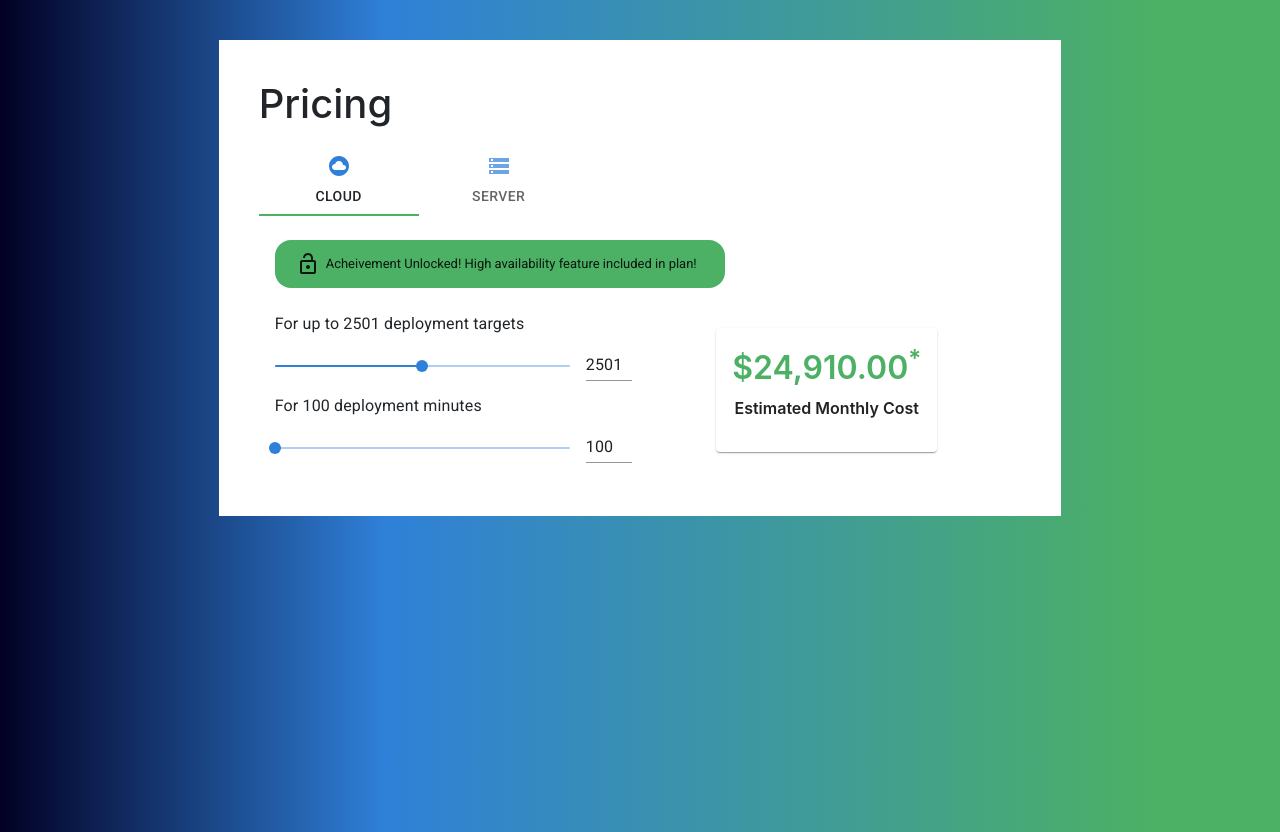
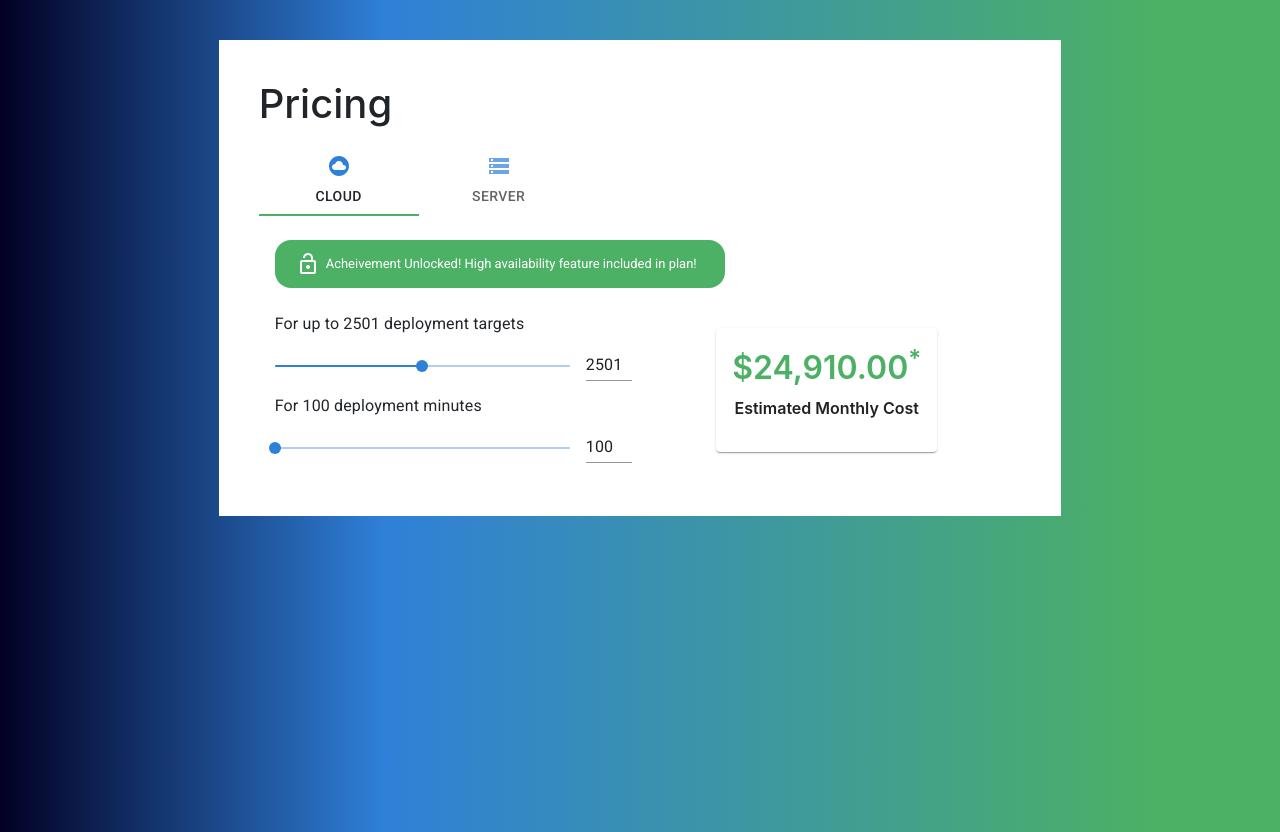
Before and after one commit to neilbo/octpus-design-react, a React (Create React App) app: page / in a window 1280 px wide. Both pictures are taken after a click on the element 422 px from the left and 366 px from the top of the page. Built offline with nearby package versions, Linux system fonts and the light colour scheme.

Commit message:
Try emotion instead of css module

```diff
--- a/package.json
+++ b/package.json
@@ -3,6 +3,7 @@
   "version": "0.1.0",
   "private": true,
   "dependencies": {
+    "@emotion/css": "^11.1.3",
     "@material-ui/core": "^4.11.2",
     "@material-ui/icons": "^4.11.2",
     "@testing-library/jest-dom": "^4.2.4",
--- a/src/pages/pricing/components/HighAvailability.module.scss
+++ /dev/null
@@ -1,8 +0,0 @@
-.ha_chip {
-    padding: 24px 16px !important;
-    // TODO :: find a better way to do this - remove !important
-}
-
-.icon {
-    // TODO :: find a better way to do this - remove !important
-}
--- a/src/pages/pricing/components/HighAvailabilityInfo.tsx
+++ b/src/pages/pricing/components/HighAvailabilityInfo.tsx
@@ -2,21 +2,21 @@ import * as React from "react";
 import Chip from '@material-ui/core/Chip';
 import LockOpen from '@material-ui/icons/LockOpen';
 import Lock from '@material-ui/icons/Lock';
-import styles from './HighAvailability.module.scss';
+import { css } from '@emotion/css';
 
 const HighAvailabilityInfo = (props: any) => {
   const isHighAvailabilityEnabled: boolean = props.targets >= 100;
 
   const toggleLabel = () => {
     return isHighAvailabilityEnabled
-       ? "Acheivement Unlocked! High availability feature included in plan!"
-       : "High availability feature included with 100 targets or more"
+      ? "Acheivement Unlocked! High availability feature included in plan!"
+      : "High availability feature included with 100 targets or more"
   }
 
   const toggleIcon = () => {
     return isHighAvailabilityEnabled
-      ? <LockOpen className={styles.icon} />
-      : <Lock className={styles.icon} />
+      ? <LockOpen />
+      : <Lock />
   }
 
   const toggleColor = () => {
@@ -27,13 +27,16 @@ const HighAvailabilityInfo = (props: any) => {
 
   return (
     <Chip
-      className={styles.ha_chip}
+      className={css`
+      padding: 24px 16px;
+      color: white;
+      `}
       icon={toggleIcon()}
       color={toggleColor()}
       label={toggleLabel()}
+
     />
   )
-
 };
 
 export default HighAvailabilityInfo;
```
Also changed, not shown: 1 other file (tests, documents, lock files or other folders).
